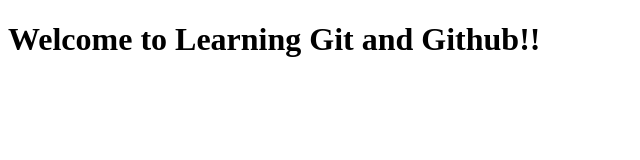
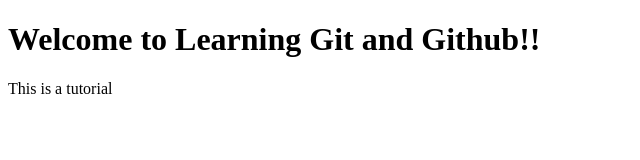
Before and after one commit to Mania-bot/GitHubTutorial, a plain HTML site: page index.html in a window 1280 px wide. Shown: the whole page, without its empty margins (0-640 px from the left). Drawn offline with Linux system fonts and the light colour scheme.

Commit message:
Added p tag

```diff
--- a/index.html
+++ b/index.html
@@ -5,5 +5,6 @@
     </head>
     <body>
         <h1>Welcome to Learning Git and Github!!</h1>
+        <p>This is a tutorial</p>
     </body>
 </html>
```
